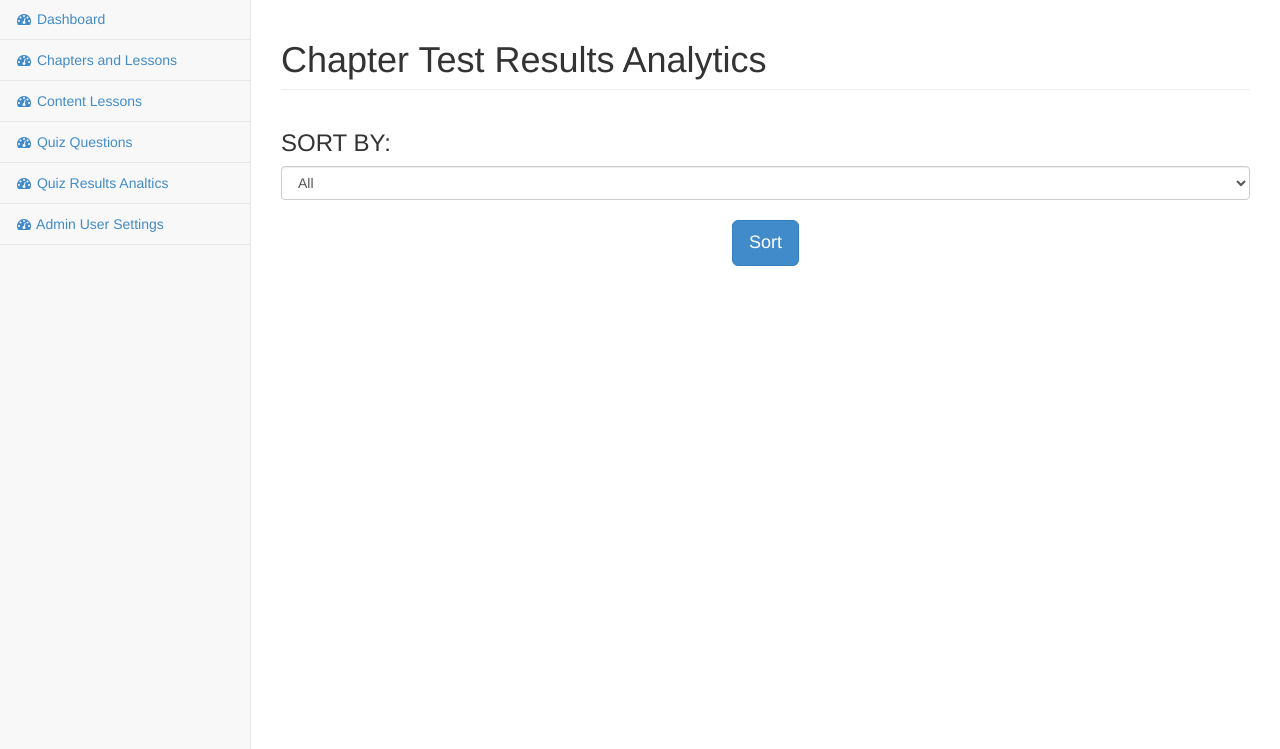
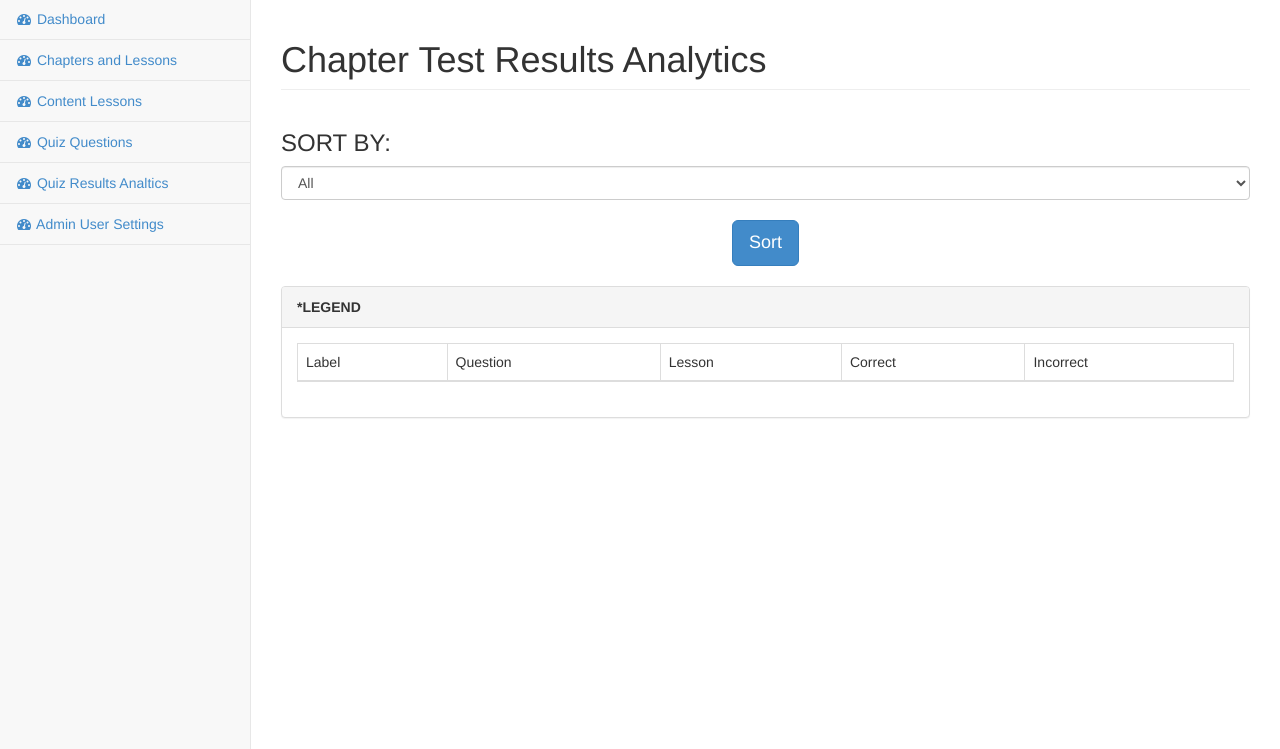
Before and after one commit to dev-ian-o/cpp-cai, a PHP site: page /admin/index.php in a window 1280 px wide. Shown: the part 52-801 px from the top of the page. Run offline with PHP 8.4, Linux system fonts and the light colour scheme; data that the repository does not hold is empty.

Commit message:
with legend

```diff
--- a/admin/index.php
+++ b/admin/index.php
@@ -4,9 +4,6 @@
 <?php $sub_lessons = json_decode(fetch_sub_lessons($conn,false)); ?>
 <?php
 
-// check lesson id
-// query check date
-//
 $sortedBy = "y";
 $sortBy = array('all','y','my','mdy');
 if(isset($_GET['sortby'])){
@@ -29,6 +26,7 @@ if(isset($_GET['lesson'])){ $lesson_id = $_GET['lesson']; }
 
 $row['lesson_id'] = '5';
 $tally = fetch_tally($row,$conn);
+
 ?>
 <div id="page-wrapper">
 
@@ -125,6 +123,57 @@ $tally = fetch_tally($row,$conn);
         <?php endif;?>
         <?php endforeach;?>
     </div>
+
+<?php $exam_items = json_decode(fetch_exam_items_lesson_id($conn,$lesson_id,false));?>
+<?php $sub_lessons_per_id = json_decode(fetch_sub_lesson_id($conn,$lesson_id,false));?>
+    <div class="row">
+        <div class="col-md-12">
+             <div class="panel panel-default">
+                <div class="panel-heading clearfix">
+                    <b>*LEGEND </b>
+                </div>
+                <div class="panel-body">
+
+                    <table class="table table-bordered table-responsive">
+                        <thead>
+                            <tr>
+                                <td>Label</td>
+                                <td>Question</td>
+                                <td>Lesson</td>
+                                <td>Correct</td>
+                                <td>Incorrect</td>
+                            </tr>
+                        </thead>
+                        <tbody>
+                        <?php foreach($sub_lessons_per_id as $key => $valueSub): ?>
+                            <?php foreach($exam_items as $key => $value):?>
+                            <?php if($value->lesson_sub_id === $valueSub->lesson_sub_id):?>
+                            <?php
+                                $count['exam_item_id'] = $value->exam_item_id;
+                                $count['sort_by'] = $sortedBy;
+                                $count['year'] = $year;
+                                $count['month'] = $month;
+                                $count['day'] = $day;
+                            ?>
+                            <?php $wrong = json_decode(count_wrong($count,$conn));?>
+                            <?php $correct = json_decode(count_correct($count,$conn));?>
+                            <tr>
+                                <td><?= "Q:".++$key; ?></td>
+                                <td><a href="#" class="tooltip-texts" data-toggle="tooltip" data-placement="top" title="<?= $value->lesson_question;?>"><?= show_limit($value->lesson_question, 20);?></a></td>
+                                <td><?= $valueSub->lesson_sub_description;?></td>
+                                <td><?= $correct[0]->total;?></td>
+                                <td> <?= $wrong[0]->total;?></td>
+                            </tr>
+                            <?php endif; ?>
+                            <?php endforeach;?>
+                        <?php endforeach;?>
+
+                        </tbody>
+                    </table>
+                </div>
+            </div>
+        </div>
+    </div>
 </div>
 
 <a href="#" class="go-top">Go Top</a>
@@ -135,31 +184,9 @@ $tally = fetch_tally($row,$conn);
 
 <?php require_once 'header-footer/footer.php';?>
 
-<?php $exam_items = json_decode(fetch_exam_items_lesson_id($conn,$lesson_id,false));?>
-<?php $sub_lessons_per_id = json_decode(fetch_sub_lesson_id($conn,$lesson_id,false));?>
 
-<?php //print_r($exam_items); ?>
-<?php //print_r($sub_lessons_per_id); ?>
-<?php
-    $count = array();
-    foreach($sub_lessons_per_id as $key => $valueSub){
 
-        foreach($exam_items as $key => $value){
-            if($value->lesson_sub_id === $valueSub->lesson_sub_id){
-                $count['exam_item_id'] = $value->exam_item_id;
-                $count['sort_by'] = $sortedBy;
-                $count['year'] = $year;
-                $count['month'] = $month;
-                $count['day'] = $day;
-                $wrong = json_decode(count_wrong($count,$conn));
-                // print_r(json_decode(count_correct($count,$conn)));
-                // echo "<br>_____________________<br>";
-            }
-        }
-    }
-?>
 <?php $count = array(); ?>
-<?php //$no = 1 ?>
 <?php foreach($sub_lessons_per_id as $key => $valueSub): ?>
 <script type="text/javascript">
 	Morris.Bar({
@@ -198,6 +225,7 @@ $tally = fetch_tally($row,$conn);
 <script type="text/javascript">
     $('document').ready(function(){
         console.log('ready');
+        $('.tooltip-texts').tooltip();
         date = new Date();
         year = date.getFullYear();
         months = ['January','February','March','April','May','June','July','August','September','October','November','December'];
```
